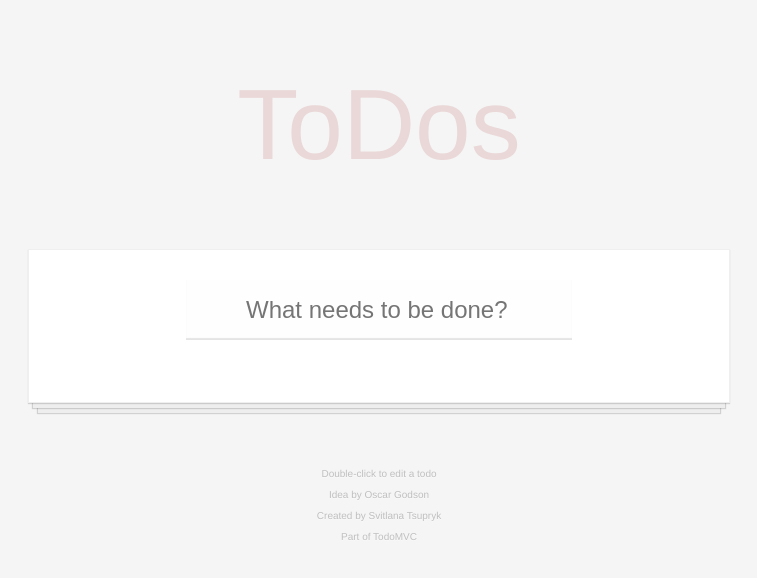
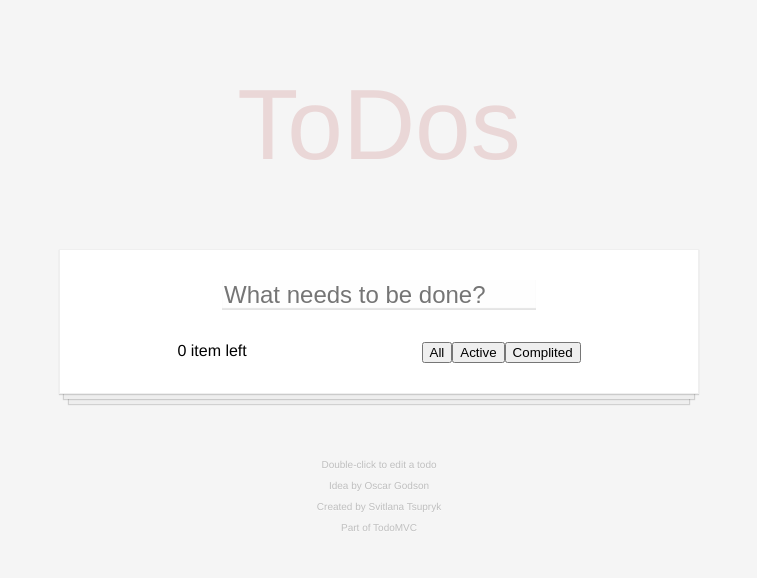
Before and after one commit to SvitlanaTsupryk-jul18/TodoApp, a React (Create React App) app in the folder my-app/: page / in a window 1280 px wide. Shown: the top 578 px of the page, without its empty margins (261-1018 px from the left). Built offline with nearby package versions, Linux system fonts and the light colour scheme.

Commit message:
implemented filter

```diff
--- a/my-app/src/App.css
+++ b/my-app/src/App.css
@@ -35,7 +35,6 @@
 }
 .newTodo{
   font-size: 24px;
-  padding: 16px 16px 16px 60px;
   border: none;
   background: rgba(0, 0, 0, 0.003);
   color:rgb(77, 77, 77);
@@ -45,3 +44,12 @@
   outline: none;
   box-shadow: inset 0 -2px 1px rgba(0,0,0,0.1);
 }
+.footer{
+  width: 100%;
+  display: flex;
+  justify-content: space-around;
+}
+.buttons{
+  display: flex;
+  justify-content: space-evenly;
+}
--- /dev/null
+++ b/my-app/src/components/Footer.js
@@ -0,0 +1,21 @@
+import React from "react"
+
+function Footer(props) {
+    return (
+        <div className="footer">
+            <div className="counter">{props.count} item left</div>
+            <div className="buttons">
+                <button type="button"
+                    onClick={() => props.showTodos("all")}>All</button>
+                <button type="button"
+                    onClick={() => props.showTodos("active")}
+                >Active</button>
+                <button type="button"
+                    onClick={() => props.showTodos("complited")}
+                >Complited</button>
+            </div>
+        </div>
+    )
+}
+
+export default Footer
--- a/my-app/src/components/Main.js
+++ b/my-app/src/components/Main.js
@@ -1,13 +1,15 @@
 import React from 'react';
 import ToDoItem from './ToDoItem'
-
+import Footer from './Footer'
 
 class Main extends React.Component {
     constructor(props) {
         super(props);
 
         this.state = {
-            toDoItems: {}
+            toDoItems: {},
+            filterParam: "all",
+            filteredTodos: {}
         };
 
         this.addItem = (event) => {
@@ -18,9 +20,9 @@ class Main extends React.Component {
             this.setState(prevState => {
                 const copy = { ...prevState.toDoItems };
                 copy[newItem] = false;
-                console.log(newItem, copy)
                 return { toDoItems: copy };
             })
+            this.filtered();
         };
 
         this.removeItem = (ToDoItem) => {
@@ -30,8 +32,8 @@ class Main extends React.Component {
                 delete copy[ToDoItem];
                 return { toDoItems: copy };
             })
+            this.filtered();
         };
-
 
         this.changeComplited = (ToDoItem) => {
 
@@ -40,8 +42,50 @@ class Main extends React.Component {
                 copy[ToDoItem] = !copy[ToDoItem];
                 return { toDoItems: copy };
             });
+            this.filtered();
+        };
 
+        this.setFilter = (param) => {
+
+            this.setState({ filterParam: param }, function () { this.filtered() });
         };
+
+        this.filtered = () => {
+
+            if (this.state.filterParam === "active") {
+
+                this.setState((prevState) => {
+                    const copy = { ...prevState.toDoItems };
+
+                    for (let key in copy) {
+                        if (copy[key] !== false) {
+                            delete copy[key];
+                        }
+                    }
+                    return { filteredTodos: copy };
+                })
+            } else if (this.state.filterParam === "all") {
+
+                this.setState((prevState) => {
+                    const copy = { ...prevState.toDoItems };
+                    return { filteredTodos: copy };
+                })
+            } else if (this.state.filterParam === "complited") {
+
+                this.setState((prevState) => {
+                    const copy = { ...prevState.toDoItems };
+
+                    for (let key in copy) {
+                        if (copy[key] === false) {
+                            delete copy[key];
+                        }
+                    }
+                    return { filteredTodos: copy };
+                })
+            }
+
+        }
+
     };
 
     render() {
@@ -54,8 +98,8 @@ class Main extends React.Component {
                     autoFocus={true} >
                 </input>
                 <ul>
-                    {this.state.toDoItems &&
-                        Object.keys(this.state.toDoItems).map((item, index) =>
+                    {this.state.filteredTodos &&
+                        Object.keys(this.state.filteredTodos).map((item, index) =>
                             <ToDoItem key={index}
                                 value={item}
                                 onRemove={this.removeItem}
@@ -63,6 +107,8 @@ class Main extends React.Component {
                                 changeChecked={this.changeComplited}
                             />)}
                 </ul>
+                <Footer count={Object.keys(this.state.filteredTodos).length}
+                    showTodos={this.setFilter} />
             </div>
         );
     }
--- a/my-app/src/index.css
+++ b/my-app/src/index.css
@@ -1,3 +1,8 @@
+*{
+  box-sizing: border-box;
+  text-decoration: none;
+  list-style: none;
+}
 body {
   margin: 0;
   font-family:  "Helvetica Neue", sans-serif;
@@ -5,7 +10,6 @@ body {
   -moz-osx-font-smoothing: grayscale;
   background-color: #f5f5f5;
 }
-
 
 h1{
     /* position: absolute;
```
